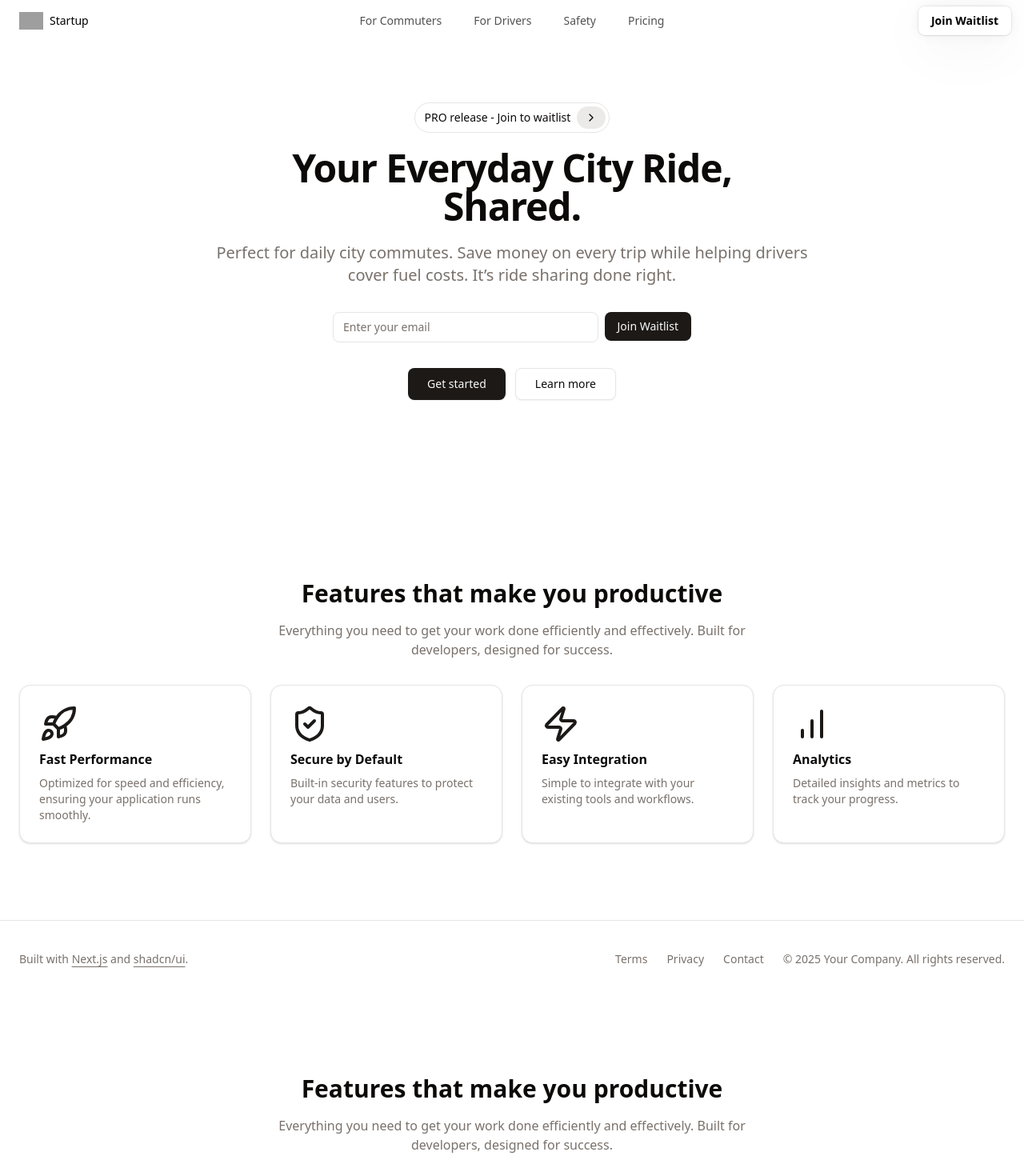
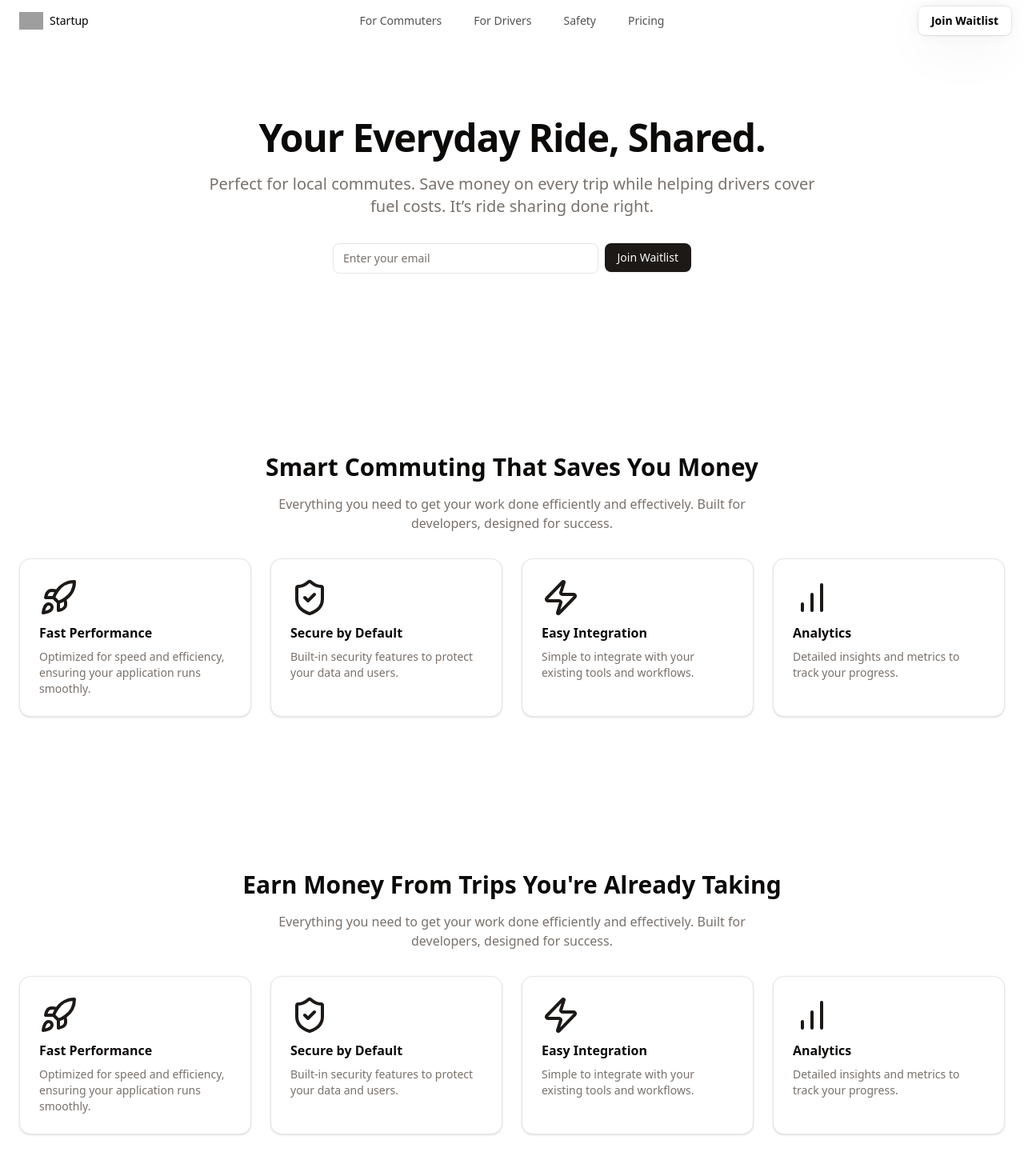
Before and after one commit to Donutboy2003/landingpage, a Next.js app: page / in a window 1280 px wide. Shown: the top 1470 px of the page at 80% size. Built offline with nearby package versions, Linux system fonts and the light colour scheme; grey boxes are pictures that could not be loaded.

Commit message:
Edit hero section

```diff
--- a/app/page.tsx
+++ b/app/page.tsx
@@ -4,6 +4,7 @@ import HeroSectionSimpleCentred from "@/components/simple-centred";
 import Image from "next/image";
 import { NavigationBar } from "@/components/NavigationBar";
 import { NavbarDemo } from "@/components/NavBarDemo";
+import ForDriver from "@/components/ForDriver";
 
 export default function Home() {
   return (
@@ -12,9 +13,8 @@ export default function Home() {
   <NavbarDemo/>
   <HeroSectionSimpleCentred/>
   <FeatureSectionSimple/>
+  <ForDriver/>
   <FooterSimple/>
-  <FeatureSectionSimple/>
-  <FeatureSectionSimple/>
   </>
   );
 }
--- a/components/featuresection.tsx
+++ b/components/featuresection.tsx
@@ -35,7 +35,7 @@ export default function FeatureSectionSimple() {
     <section className="container mx-auto space-y-8 px-4 py-24 md:px-6 2xl:max-w-[1400px]">
       <div className="space-y-4 text-center">
         <h2 className="text-3xl font-bold">
-          Features that make you productive
+          Smart Commuting That Saves You Money
         </h2>
         <p className="text-muted-foreground mx-auto max-w-2xl">
           Everything you need to get your work done efficiently and effectively.
--- a/components/simple-centred.tsx
+++ b/components/simple-centred.tsx
@@ -21,7 +21,7 @@ export default function HeroSectionSimpleCentred() {
         <div className="container mx-auto px-4 py-24 md:px-6 lg:py-32 2xl:max-w-[1400px]">
           {/* Announcement Banner */}
           <div className="flex justify-center">
-            <a
+            {/* <a
               className="inline-flex items-center gap-x-2 rounded-full border p-1 ps-3 text-sm transition"
               href="#"
             >
@@ -42,20 +42,22 @@ export default function HeroSectionSimpleCentred() {
                   <path d="m9 18 6-6-6-6" />
                 </svg>
               </span>
-            </a>
+            </a> */}
           </div>
           {/* End Announcement Banner */}
           {/* Title */}
           <div className="mx-auto mt-5 max-w-2xl text-center">
             <h1 className="scroll-m-20 text-4xl font-extrabold tracking-tight lg:text-5xl">
-              Your Everyday City Ride, Shared.
+              Your Everyday Ride, Shared.
             </h1>
           </div>
           {/* End Title */}
           <div className="mx-auto mt-5 max-w-3xl text-center">
             <p className="text-muted-foreground text-xl">
-              Perfect for daily city commutes. Save money on every trip while helping drivers cover fuel costs. It’s ride sharing done right.
+              Perfect for local commutes. Save money on every trip while helping drivers cover fuel costs. It’s ride sharing done right.
             </p>
+            {/* Perfect for daily city commutes. Save money on every trip while helping drivers cover fuel costs.
+            Affordable daily commutes and short trips that save passengers money and help drivers with fuel costs. */}
           </div>
 
           {/* Waitlist Form */}
@@ -77,12 +79,12 @@ export default function HeroSectionSimpleCentred() {
           {/* End Waitlist Form */}
 
           {/* Buttons */}
-          <div className="mt-8 flex justify-center gap-3">
+          {/* <div className="mt-8 flex justify-center gap-3">
             <Button size={"lg"}>Get started</Button>
             <Button size={"lg"} variant={"outline"}>
               Learn more
             </Button>
-          </div>
+          </div> */}
           {/* End Buttons */}
           {/* <div className="mt-5 flex items-center justify-center gap-x-1 sm:gap-x-3">
             <span className="text-muted-foreground text-sm">
```
